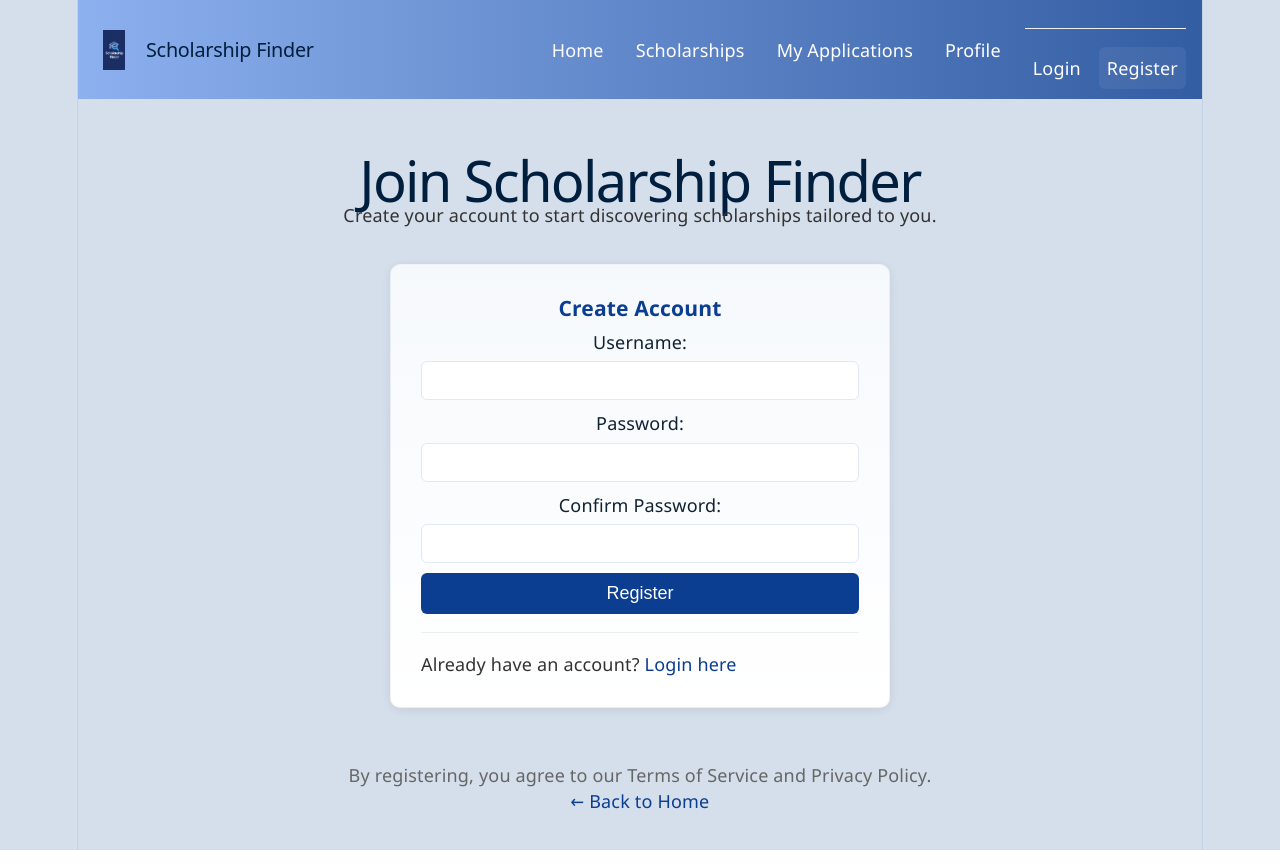
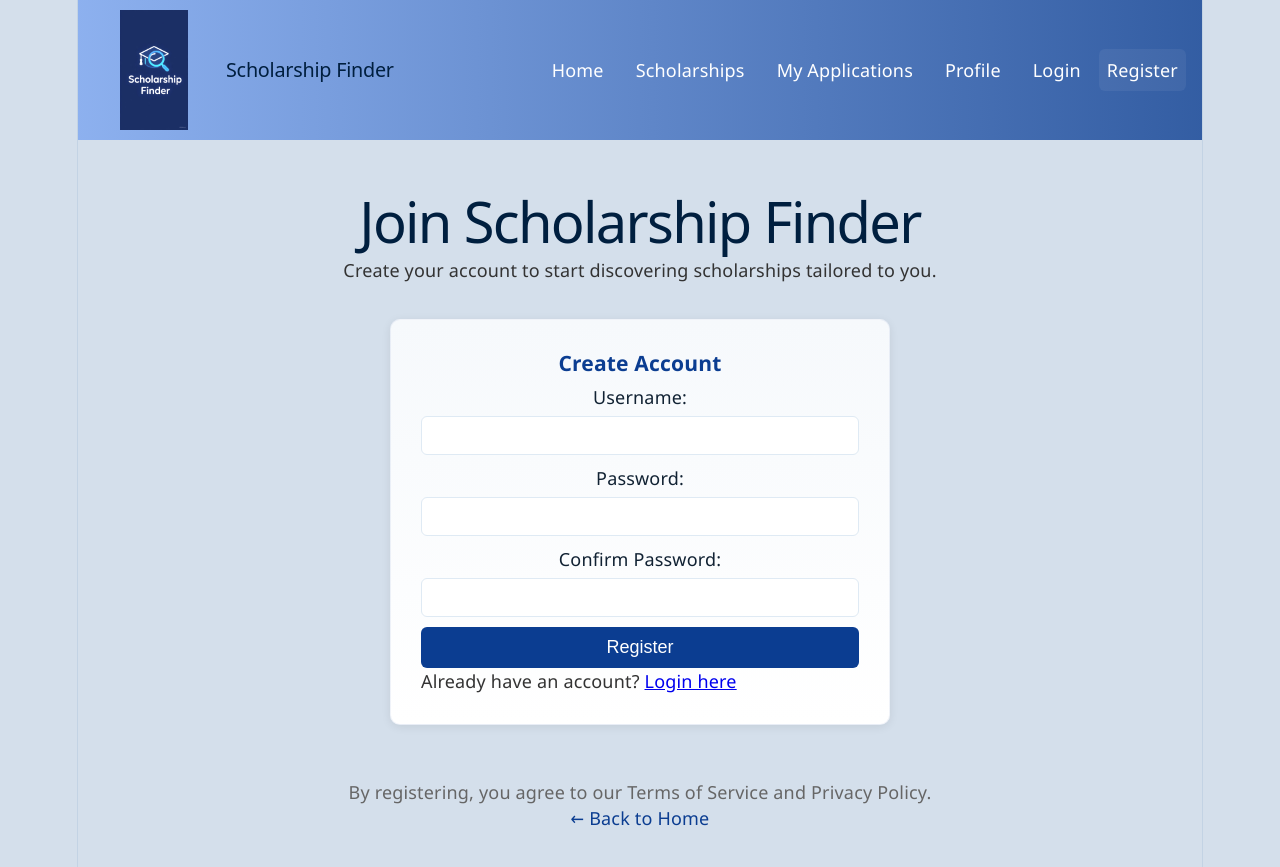
Before and after one commit to code-differently/26q1-team5-capstone, a React app in the folder frontend/: page /register in a window 1280 px wide. Built offline with nearby package versions, Linux system fonts and the light colour scheme; no server answers; the HTML template or start-up script is replaced by a standard one.

Commit message:
Cleaning up CSS:

```diff
--- a/frontend/src/App.css
+++ b/frontend/src/App.css
@@ -282,7 +282,7 @@ body{
 
 .auth-header h1 {
   color: var(--navy-dark);
-  margin-bottom: .5rem
+  margin-bottom: 1.25rem
 }
 
 .auth-content {
@@ -323,28 +323,6 @@ body{
   margin-bottom: 1rem
 }
 
-.auth-links {
-  text-align: center;
-  margin-top: 1rem;
-  padding-top: 1rem;
-  border-top: 1px solid #eee
-}
-
-.auth-links a {
-  color: var(--navy);
-  text-decoration: none
-}
-
-.auth-links a:hover {
-  text-decoration: underline
-}
-
-.auth-links {
-  display: flex;
-  gap: 1rem;
-  align-items: center
-}
-
 .register-link {
   background: var(--accent);
   color: white !important;
@@ -366,9 +344,9 @@ body{
 }
 
 .nav-logo-img {
-  max-height: 50px;
+  max-height: 120px;
   width: auto;
-  object-fit: contain
+  object-fit: contain;
 }
 
 .nav-logo h2 {
@@ -414,3 +392,58 @@ body{
   display: block;
   /* box-shadow: 0 4px 12px rgba(0, 0, 0, 0.1);  */
 }
+
+.ai-search-section {
+  display: flex;
+  flex-direction: column;
+  align-items: center;
+  gap: 1rem;
+  margin: 1rem 0 2rem 0;
+}
+
+.ai-search-btn {
+  background: var(--navy);
+  color: white;
+  border: none;
+  padding: .75rem 2rem;
+  border-radius: 4px;
+  font-size: 1rem;
+  cursor: pointer;
+  transition: background-color .3s;
+}
+
+.ai-search-btn:hover {
+  background: var(--navy-dark);
+}
+
+.ai-search-btn:disabled {
+  background: #6c757d;
+  cursor: not-allowed;
+}
+
+.ai-response {
+  width: 100%;
+  background: white;
+  border-radius: 8px;
+  padding: 1.5rem;
+  box-shadow: var(--shadow);
+  text-align: left;
+}
+
+.ai-response h3 {
+  color: var(--navy-dark);
+  margin: 0 0 1rem 0;
+}
+
+.ai-response textarea {
+  width: 100%;
+  padding: .75rem;
+  border: 1px solid #ddd;
+  border-radius: 4px;
+  font-size: 0.9rem;
+  font-family: monospace;
+  resize: vertical;
+  box-sizing: border-box;
+  color: #333;
+  background: #f8f9fa;
+}
--- a/frontend/src/Components/Navbar.css
+++ b/frontend/src/Components/Navbar.css
@@ -32,12 +32,11 @@ position: relative;
 }
 
 .nav-logo-img {
-    width: 40px;
-height: 40px;
-object-fit: contain;
-/* help the logo stand out on darker backgrounds */
-filter: brightness(1.12) saturate(1.05);
-z-index: 3;
+    width: 120px;
+    height: 120px;
+    object-fit: contain;
+    filter: brightness(1.12) saturate(1.05);
+    z-index: 3;
 }
 
 .hamburger {
@@ -105,6 +104,20 @@ z-index: 3;
     border-radius: 6px
 }
 
+.nav-links {
+    display: flex;
+    gap: 16px;
+    align-items: center;
+    flex-wrap: nowrap;
+}
+
+.auth-links {
+    display: flex;
+    gap: 10px;
+    align-items: center;
+    flex-shrink: 0;
+}
+
 @media(max-width:800px) {
     .hamburger {
         display: block
--- a/frontend/src/Pages/ScholarshipPage.jsx
+++ b/frontend/src/Pages/ScholarshipPage.jsx
@@ -95,7 +95,7 @@ const ScholarshipPage = () => {
       </div>
 
       <div className="ai-search-section">
-        <button onClick={handleAISearch} disabled={aiLoading}>
+        <button className="ai-search-btn" onClick={handleAISearch} disabled={aiLoading}>
           {aiLoading ? 'Searching...' : 'AI Search Scholarships'}
         </button>
         {aiResponse && (
```
Also changed, not shown: frontend/src/index.css (line endings or trailing spaces).
